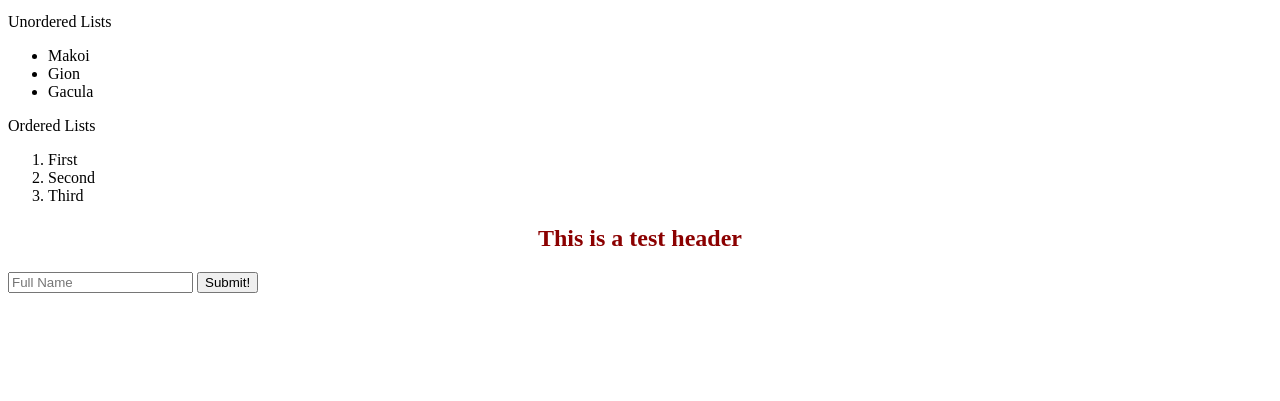
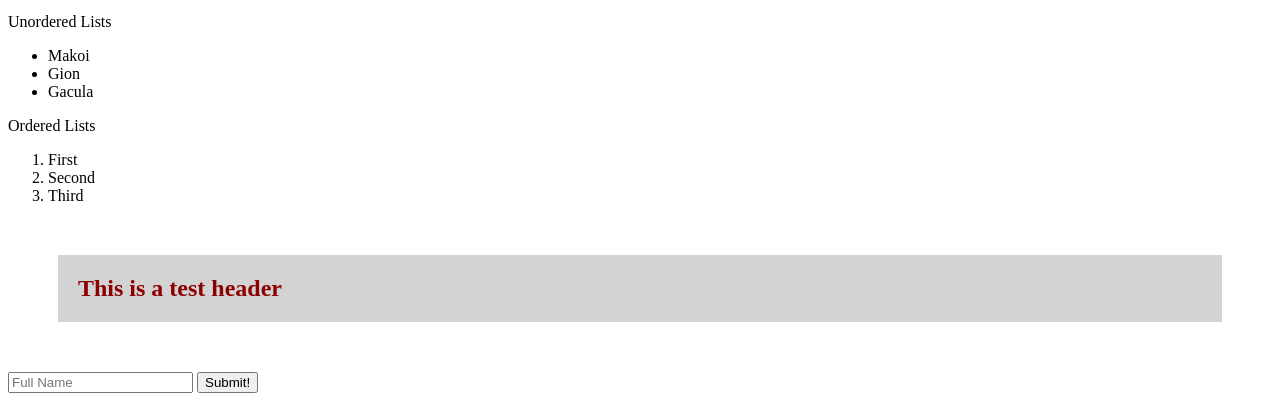
Before and after one commit to magacula/WebDevPractice-, a plain HTML site: page index.html in a window 1280 px wide. Shown: the part 768-1169 px from the top of the page. Before the commit the page ends 1069 px from the top, so only its background shows below. Drawn offline with Linux system fonts and the light colour scheme.

Commit message:
added margin and padding

```diff
--- a/index.html
+++ b/index.html
@@ -29,7 +29,7 @@
     <!-- ** can specify styles of certain html elements on our web page by including style tag in the header ** -->
     <style>
       h2 {
-        text-align: center;
+        text-align: left;
         color: darkred;
       }
     </style>
@@ -98,7 +98,17 @@
       <li>Third</li>
     </ol>
 
-    <h2>This is a test header</h2>
+    <!-- div just refers to division of our code, a certain section we may want nest elements in
+      - the div in this case would be the gray border
+      - margin: is the space of outside of an element between the edge of the webpage
+      - padding: space on the inside of an element between the content and that element's border
+    -->
+
+    <div>
+      <h2 style="background-color: lightgrey; margin: 50px; padding: 20px;">
+        This is a test header
+      </h2>
+    </div>
 
     <!-- This is a form that a user can fill out -->
     <form action="">
```
